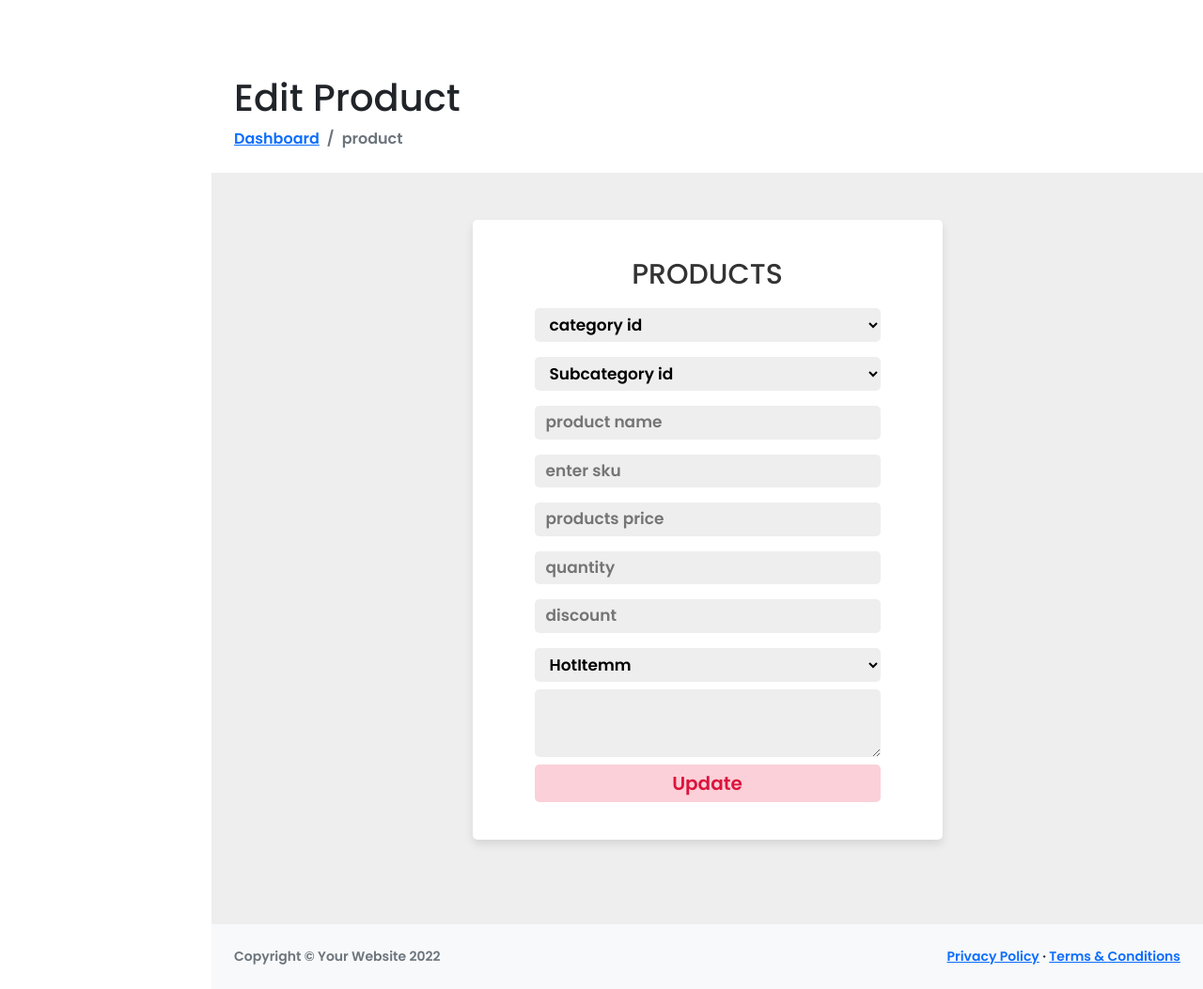
After one commit to nishatshubah/Ecomm-Project, a PHP site: page /admin_db/order/edit.php?id=1 in a window 1280 px wide. The commit adds this page. Shown: the whole page at 94% size. Run offline with PHP 8.4, Linux system fonts and the light colour scheme; the visitor is signed in with stand-in values (Sample User, id 1); data that the repository does not hold is empty; some libraries are stand-ins or nearby versions.

Commit message:
project completed

```diff
--- a/admin_db/category.php
+++ b/admin_db/category.php
@@ -68,7 +68,7 @@ require("../inc/connection.php");
                                 <td>".$row['name']."</td>
                                 <td>".$row['description']."</td>
                                 <td><img width='60px' src='../assets/categorys/".$row['images']."'/></td>
-                                <th>Edit | Delete</th>
+                                <th><a href='#'><i class='bi bi-pencil-square'></i></a> | <a href='#'><i class='bi bi-trash-fill'></i></a></th>
                             </tr>";
                             }
                             ?>
--- a/admin_db/order.php
+++ b/admin_db/order.php
@@ -69,7 +69,7 @@ $allcat = $conn->query($select);
             $html .="<td><span class='smallbox ".$boxcolor."'> </span>".$row['status']."</td>";
             $html .="<td>all products list</td>";
             $html .="<td>".$row['created_at']."</td>";
-            $html .="<td><a title='edit status' target='_blank' href='orderstatus.php?id=".$row['id']."'><i class='bi bi-pencil-square'></i></a> | <a title='order details' target='_blank' href='orderdetails.php?id=".$row['id']."'><i class='bi bi-binoculars'></i></a></td>";
+            $html .="<td><a title='edit status' target='_blank' href='orderstatus.php?id=".$row['id']."'><i class='bi bi-pencil-square'></i></a> | <a title='order details' target='_blank' href='orderdetails.php?id=".$row['id']."'><i class='bi bi-binoculars'></i></a> | <a onclick=\"return confirm('Are you sure want to delete this?');\" href='order/delete.php?id={$row['id']}'><i class='bi bi-trash'></i></a></td>";
             $html .="</tr>";
         }
         echo $html;
--- /dev/null
+++ b/admin_db/order/edit.php
@@ -0,0 +1,172 @@
+<?php
+require("../inc/admin_outh.php");
+require("../../inc/connection.php");
+$select = "select id,name from categories where 1";
+$allcat = $conn->query($select);
+
+// update
+if (isset($_POST['updateproduct'])) {
+    $id = $_POST['id'];
+    $sku = $_POST['sku'];
+    $cid = $_POST['category_id'];
+    $scid = $_POST['subcategory_id'];
+    $name = $_POST['name'];
+    $description = $_POST['description'];
+    $price = $_POST['price'];
+    $q = $_POST['quantity'];
+    $d = $_POST['discount'];
+    $hot = $_POST['hot'];
+
+    $update = "UPDATE `products` SET `category_id`='" . $cid . "',`subcategory_id`='" . $scid . "',`name`='" . $name . "',`description`='" . $description . "',`sku`='" . $sku . "',`price`='" . $price . "',`quantity`='" . $q . "',`discount`='" . $d . "',`hot`='" . $hot . "' WHERE id='" . $id . "'";
+    $conn->query($update);
+    if ($conn->affected_rows) {
+        header("location: ../products.php");
+    }
+}
+
+
+// select
+$p = "select * from products where id='".$_GET['id']."' limit 1";
+$r = $conn->query($p);
+$p = $r->fetch_assoc();
+
+?>
+<head>
+    <meta charset="utf-8" />
+    <meta http-equiv="X-UA-Compatible" content="IE=edge" />
+    <meta name="viewport" content="width=device-width, initial-scale=1, shrink-to-fit=no" />
+    <meta name="description" content="" />
+    <meta name="author" content="" />
+    <title>Admin Dashboard</title>
+    <link href="https://cdn.jsdelivr.net/npm/simple-datatables@latest/dist/style.css" rel="stylesheet" />
+    <link href="../assets/css/dashbordstyles.css" rel="stylesheet" />
+    <script src="https://use.fontawesome.com/releases/v6.1.0/js/all.js" crossorigin="anonymous"></script>
+    <script src='https://kit.fontawesome.com/a076d05399.js' crossorigin='anonymous'></script>
+    <link rel="stylesheet" href="https://cdnjs.cloudflare.com/ajax/libs/font-awesome/4.7.0/css/font-awesome.min.css">
+    <link rel="stylesheet" href="../assets/css/formstyle.css">
+    <link rel="stylesheet" href="https://cdn.jsdelivr.net/npm/bootstrap-icons@1.10.3/font/bootstrap-icons.css">
+<style>
+    .formBtn {
+        padding: 8px;
+        width: 100px;
+        border: 1px solid #fffcfc;
+        border-radius: 6px;
+        color: #eee;
+        background-color: #1372ffed;
+    }
+</style>
+</head>
+
+<body class="sb-nav-fixed">
+
+    <div id="layoutSidenav">
+
+
+        <div id="layoutSidenav_content">
+            <main>
+                <div class="container-fluid px-4">
+                    <h1 class="mt-4">Edit Product</h1>
+                    <ol class="breadcrumb mb-4">
+                        <li class="breadcrumb-item"><a href="index.php">Dashboard</a></li>
+                        <li class="breadcrumb-item active">product</li>
+                    </ol>
+                </div>
+
+                <!-- Category content s-->
+                <div id="container" class="form-container">
+                    <form action="" method="post" enctype="multipart/form-data">
+                        <h3>PRODUCTS</h3>
+                        <input type="hidden" name="id" value="<?=$p['id'] ?>">
+
+                        <select name="category_id" id="category_id">
+                            <option value="-1">category id</option>
+                            <?php
+                            while ($row = $allcat->fetch_assoc()) {
+                                echo '<option value="' . $row['id'] . '">' . $row['name'] . '</option>';
+                            }
+                            ?>
+                        </select>
+
+                        <select name="subcategory_id" id="subcategory_id">
+                            <option value="-1">Subcategory id</option>
+
+                        </select>
+
+                        <input type="text" name="name" required placeholder="product name" value="<?=$p['name'] ?>">
+
+
+                        <input type="text" name="sku" required placeholder="enter sku" value="<?=$p['sku'] ?>">
+
+                        <input type="text" name="price" required placeholder="products price" value="<?=$p['price'] ?>">
+
+                        <input type="number" name="quantity" required placeholder="quantity" value="<?=$p['quantity'] ?>">
+
+                        <input type="text" name="discount" required placeholder="discount" value="<?=$p['discount'] ?>">
+
+                        <select name="hot" id="">
+                            <option>HotItemm</option>
+                            <option value="0"  <?= $p['hot']=="0"?"selected":"" ?>>no</option>
+                            <option value="1" <?= $p['hot']=="1"?"selected":"" ?>>yes</option>
+                        </select>
+
+
+                        <!-- <input type="file" name="images" required value="<?=$p['name'] ?>"><br> -->
+
+                        <textarea id="description" name="description" cols="30" rows="3"><?=$p['description'] ?></textarea>
+
+                        <input type="submit" name="updateproduct" class="form-btn" value="Update">
+
+                    </form>
+                </div>
+                <!-- Category content e-->
+                <!-- table    -->
+
+                <!-- table end   -->
+            </main>
+            <footer class="py-4 bg-light mt-auto">
+                <div class="container-fluid px-4">
+                    <div class="d-flex align-items-center justify-content-between small">
+                        <div class="text-muted">Copyright &copy; Your Website 2022</div>
+                        <div>
+                            <a href="#">Privacy Policy</a>
+                            &middot;
+                            <a href="#">Terms &amp; Conditions</a>
+                        </div>
+                    </div>
+                </div>
+            </footer>
+        </div>
+    </div>
+    <script src="https://cdn.jsdelivr.net/npm/bootstrap@5.1.3/dist/js/bootstrap.bundle.min.js"
+        crossorigin="anonymous"></script>
+    <script src="../assets/js/scripts.js"></script>
+    <script src="https://cdnjs.cloudflare.com/ajax/libs/Chart.js/2.8.0/Chart.min.js" crossorigin="anonymous"></script>
+    <script src="assets/demo/chart-area-demo.js"></script>
+    <script src="assets/demo/chart-bar-demo.js"></script>
+    <script src="https://cdn.jsdelivr.net/npm/simple-datatables@latest" crossorigin="anonymous"></script>
+    <script src="../js/datatables-simple-demo.js"></script>
+    <script src="../assets/js/jquery-3.6.3.min.js"></script>
+    <script>
+        $("#category_id").change(function () {
+                $("#subcategory_id").html("");
+                //alert($(this).val())
+                $.getJSON("../ajax/showsubcat.php", { cid: $(this).val() }, function (d) {
+                    console.log(d);
+                    if (d.length) {
+                        showsubcat(d);
+                    }
+                })
+            });
+
+
+            function showsubcat(d) {
+                let html = '<option value="-1">Subcategory id</option>';
+                d.forEach(e => {
+                    html += '<option value="' + e.id + '">' + e.name + '</option>';
+                });
+                $("#subcategory_id").html(html);
+            }
+    </script>
+</body>
+
+</html>
--- a/admin_db/subcategory.php
+++ b/admin_db/subcategory.php
@@ -81,7 +81,7 @@ $allcat = $conn->query($select);
                                 <td>".$row['name']."</td>
                                 <td>".$row['description']."</td>
                                 <td><img width='60px' src='../assets/subcategorys/".$row['images']."'/></td>
-                                <th>Edit | Delete</th>
+                                <th><a href='#'><i class='bi bi-pencil-square'></i></a> | <a href='#'><i class='bi bi-trash-fill'></i></a></th>
                             </tr>";
                             }
                             ?>
--- a/inc/category.php
+++ b/inc/category.php
@@ -4,7 +4,7 @@ $r = $conn->query($q);
 ?>
 <div class="category">
   <div class="row">
-    <div class="col-lg-12 col-md-8">
+    <div class="col-lg-12 col-md-6">
       <!-- start  -->
       <h1 class="text-center m-3 p-3">category</h1>
       <div class="row mt-3 p-3">
@@ -12,7 +12,7 @@ $r = $conn->query($q);
         while ($row = $r->fetch_assoc()) {
           ?>
 
-          <div class="col">
+          <div class="col-2">
             <div class="card">
               <img src="assets/images/category/<?= $row['images'] ?>" class="card-img-top" alt="...">
               <div class="card-body">
```
Also changed, not shown: admin_db/order/delete.php (added, +12 -0 lines), admin_db/product/delete.php (added, +12 -0 lines), admin_db/product/edit.php (added, +172 -0 lines), admin_db/products.php (+58 -35 lines), assets/categorys/63bc43f818084.png (added), assets/images/category/9.png (added), assets/images/category/sportsdress.jpg (added), assets/products/63bc32d0c5103.png (added), assets/products/63bc3c86915e8.png (added), assets/products/63bc448a5d79e.png (added), assets/subcategorys/63bc442b576fd.png (added).
